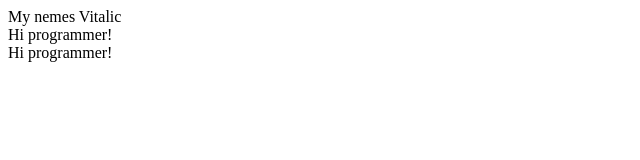
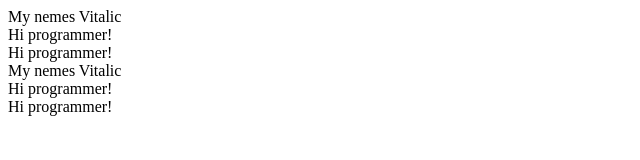
Before and after one commit to vitaliclapenko/lesson-for-git, a plain HTML site: page index.html in a window 1280 px wide. Shown: the whole page, without its empty margins (0-640 px from the left). Drawn offline with Linux system fonts and the light colour scheme.

Commit message:
index.html

```diff
--- a/index.html
+++ b/index.html
@@ -7,3 +7,12 @@
 <div>
     Hi programmer!
 </div>
+<div>
+    My nemes Vitalic
+</div>
+<div>
+    Hi programmer!
+</div>
+<div>
+    Hi programmer!
+</div>
```
